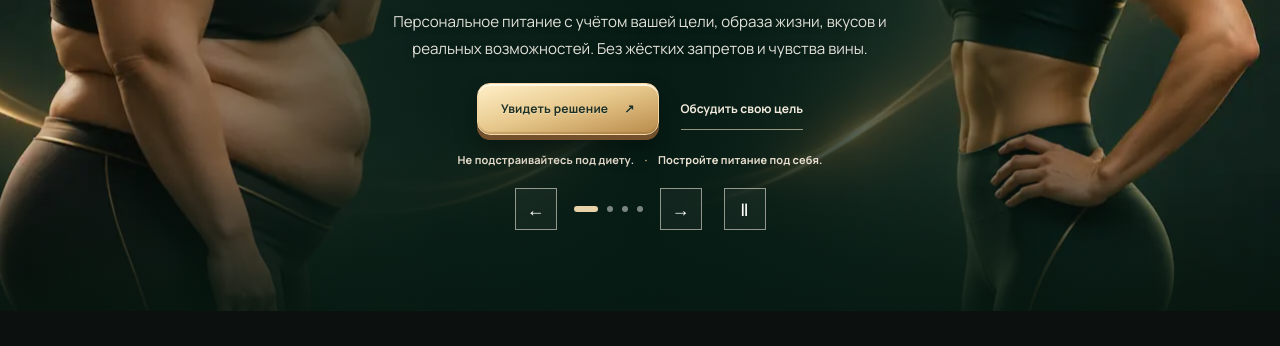
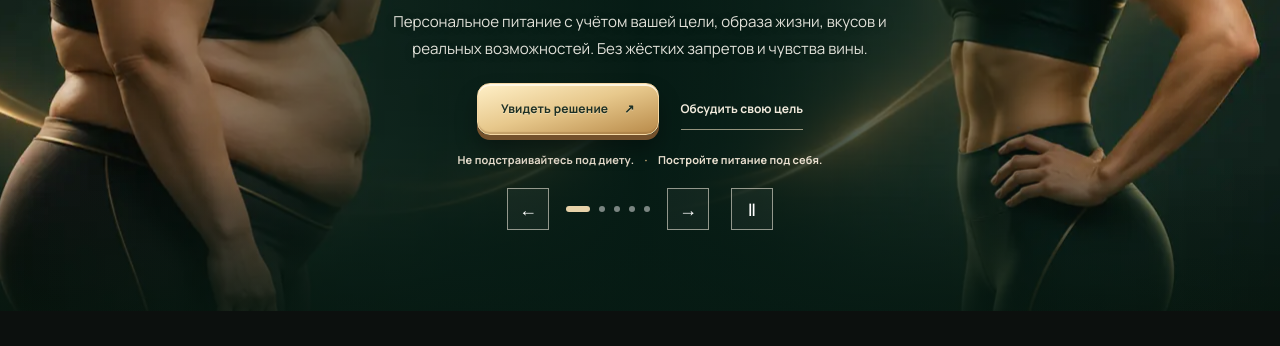
Before and after one commit to simakovavalentina789-cloud/telo-pod-kluch-site, a plain HTML site: page index.html in a window 1280 px wide. Shown: the part 454-800 px from the top of the page. Drawn offline with nearby package versions, Linux system fonts and the light colour scheme; a web font is replaced by a local one.

Commit message:
Expand hero carousel to five story stages: pain, clean nutrition, weekly weight-loss motivation, food data, lasting results

```diff
--- a/index.html
+++ b/index.html
@@ -1364,7 +1364,7 @@ section[id],header[id]{scroll-margin-top:112px}
       <p class="story-proofline">Не подстраивайтесь под диету. <span>·</span> Постройте питание под себя.</p>
       <div class="story-controls" role="group" aria-label="Слайды главного экрана">
         <button type="button" id="story-prev" aria-label="Предыдущий слайд">←</button>
-        <div class="story-pagination"><button type="button" class="story-dot active" data-story-slide="0" aria-label="Слайд 1" aria-current="true"></button><button type="button" class="story-dot" data-story-slide="1" aria-label="Слайд 2"></button><button type="button" class="story-dot" data-story-slide="2" aria-label="Слайд 3"></button><button type="button" class="story-dot" data-story-slide="3" aria-label="Слайд 4"></button></div>
+        <div class="story-pagination"><button type="button" class="story-dot active" data-story-slide="0" aria-label="Слайд 1" aria-current="true"></button><button type="button" class="story-dot" data-story-slide="1" aria-label="Слайд 2"></button><button type="button" class="story-dot" data-story-slide="2" aria-label="Слайд 3"></button><button type="button" class="story-dot" data-story-slide="3" aria-label="Слайд 4"></button><button type="button" class="story-dot" data-story-slide="4" aria-label="Слайд 5"></button></div>
         <button type="button" id="story-next" aria-label="Следующий слайд">→</button>
         <button type="button" class="story-pause" id="story-pause" aria-label="Остановить автоматическое переключение" aria-pressed="false" title="Остановить автопоказ">Ⅱ</button>
       </div>
@@ -1700,10 +1700,11 @@ section[id],header[id]{scroll-margin-top:112px}
     });
   });
   const story = [
-    {count:'01 — 04',title:'Устали начинать<br><em>с понедельника?</em>',lead:'Персональное питание с учётом вашей цели, образа жизни, вкусов и реальных возможностей. Без жёстких запретов и чувства вины.',main:'assets/hero-emotional.webp',caption:'ОБРАЗ ПЕРЕМЕН · НЕ КЛИЕНТСКИЙ КЕЙС',alt:'Символический художественный образ двух женщин, отражающий усталость от ограничений и уверенность. Не реальное клиентское до и после'},
-    {count:'02 — 04',title:'Чистые продукты.<br><em>Питание под вас.</em>',lead:'Чистое, полноценное и разнообразное питание на основе научных данных, рассчитанное индивидуально под ваше тело, вашу цель и вашу жизнь. Четыре цели: снижение веса, рекомпозиция, набор мышц и поддержание результата.',main:'assets/hero-01-fish.webp',caption:'ПОЛНОЦЕННОЕ ПИТАНИЕ',alt:'Ресторанная композиция рыбы с овощами, салатом, десертом и напитком'},
-    {count:'03 — 04',title:'Вкусная еда.<br><em>Без лишнего сахара.</em>',lead:'Натуральные привычные продукты, разнообразные блюда и рецептуры без добавленного сахара в основе. Порции и сочетания подбираются по потребностям человека.',main:'assets/hero-02-steak.webp',caption:'РАЗНООБРАЗИЕ И ВКУС',alt:'Говяжий стейк с овощами в премиальной ресторанной подаче'},
-    {count:'04 — 04',title:'Достичь цели.<br><em>Сохранить результат.</em>',lead:'Снижение веса, рекомпозиция, набор мышц или полноценное поддержание: индивидуальные расчёты превращаются в рацион на неделю с рецептами и закупками. Приложение ещё проходит проверку.',main:'assets/hero-03-constructor.webp',caption:'ПРОДУКТЫ → РАСЧЁТЫ → ВАШЕ МЕНЮ',alt:'Гастрономическая визуализация ингредиентов, собирающихся в готовое блюдо'}
+    {title:'Устали начинать<br><em>с понедельника?</em>',lead:'Персональное питание с учётом вашей цели, образа жизни, вкусов и реальных возможностей. Без жёстких запретов и чувства вины.',main:'assets/hero-emotional.webp',alt:'Символический художественный образ двух женщин, отражающий усталость от ограничений и уверенность. Не реальное клиентское до и после'},
+    {title:'Чистые продукты.<br><em>Питание под вас.</em>',lead:'Чистое, полноценное и разнообразное питание на основе научных данных, рассчитанное индивидуально под ваше тело, вашу цель и вашу жизнь. Четыре цели: снижение веса, рекомпозиция, набор мышц и поддержание результата.',main:'assets/hero-01-fish.webp',alt:'Ресторанная композиция рыбы с овощами, салатом, десертом и напитком'},
+    {title:'Неделя правильного питания —<br><em>минус лишние килограммы, плюс здоровье.</em>',lead:'Семь дней разнообразного питания из отобранных продуктов с индивидуальными расчётами — чтобы двигаться к желаемому весу без голодания и временных диет. 700 ₽ за неделю. Изменение веса индивидуально; снижение за семь дней не гарантируется.',main:'assets/case-weight.webp',alt:'Иллюстрация направления снижения веса. Не обещание потери веса за одну неделю'},
+    {title:'Знаем состав.<br><em>Считаем нутриенты.</em>',lead:'Отобранная база продуктов и данные о пищевой ценности — фундамент рациона. Мы учитываем калории, БЖУ и доступные сведения о нутриентах, а не просто генерируем случайное меню.',main:'assets/hero-02-steak.webp',alt:'Говяжий стейк с овощами в премиальной ресторанной подаче'},
+    {title:'Достичь цели.<br><em>Сохранить результат.</em>',lead:'Снижение веса, рекомпозиция, набор мышц или полноценное поддержание: индивидуальные расчёты соединяются в недельное меню с рецептами и закупками. Приложение ещё проходит проверку.',main:'assets/hero-03-constructor.webp',alt:'Гастрономическая визуализация ингредиентов, собирающихся в готовое блюдо'}
   ];
   let storyIndex=0;
   const setStory=(i)=>{
```
